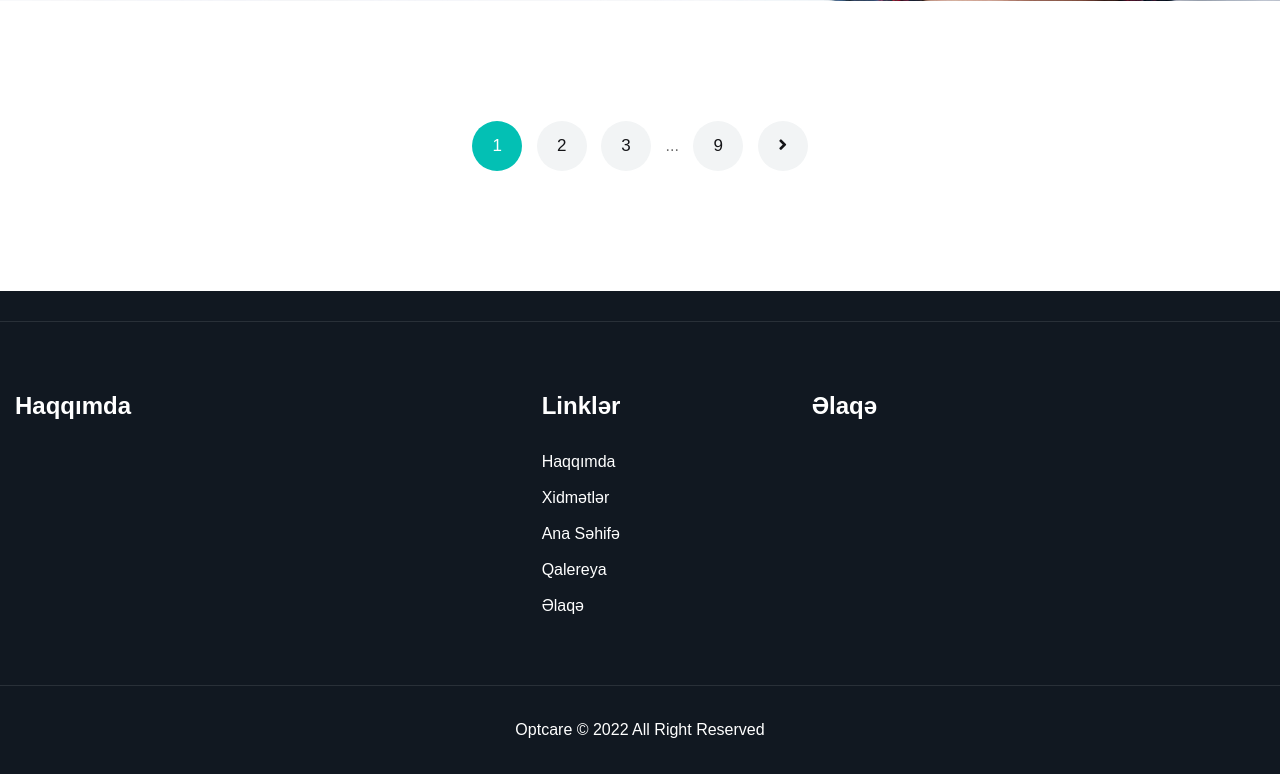
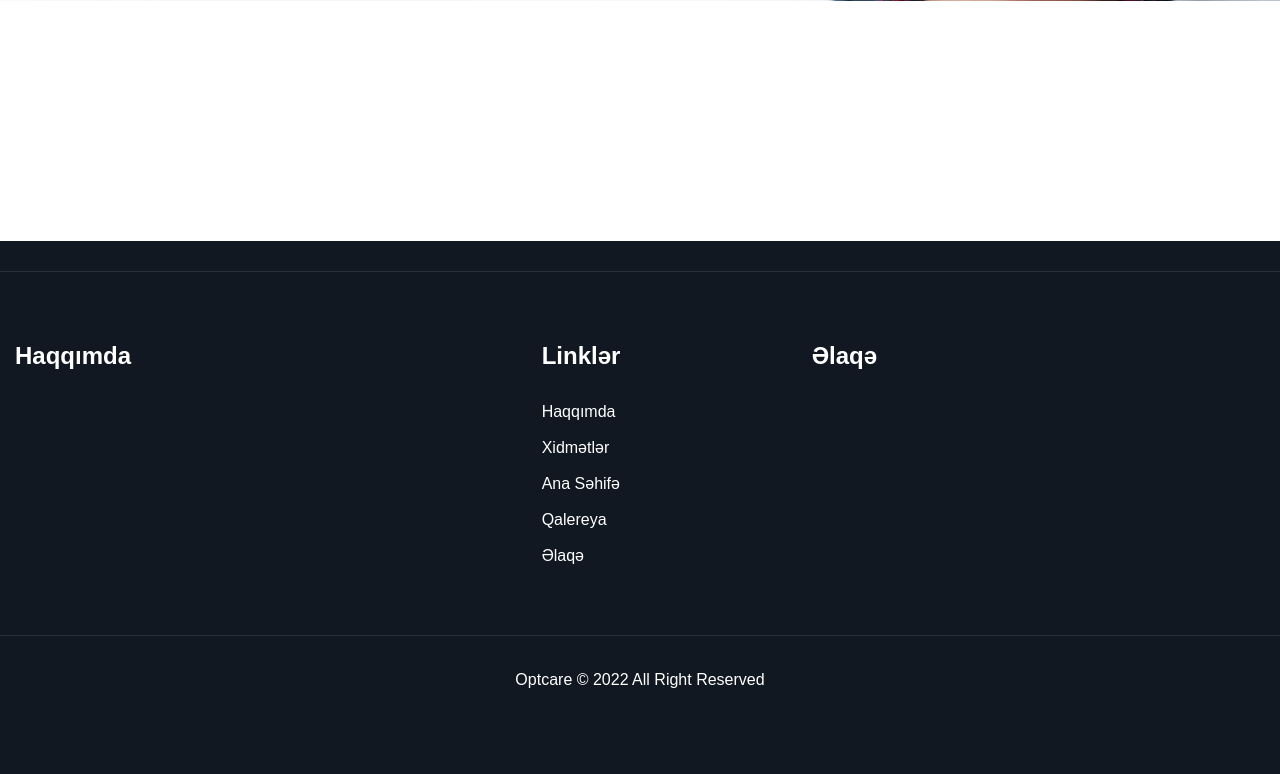
Before and after one commit to VRproduction/myopt, a Django app: page /blogs/ in a window 1280 px wide. Shown: the part 473-1247 px from the top of the page. After the commit the page ends 1161 px from the top, so only its background shows below. Run offline with Django 4.2, Linux system fonts and the light colour scheme; data that the repository does not hold is empty; some libraries are stand-ins or nearby versions.

Commit message:
some changes 2

```diff
--- a/app/blog/views.py
+++ b/app/blog/views.py
@@ -152,7 +152,6 @@ def blogs(request):
     blogs = Article.objects.all()
     context["blogs"] = blogs
     return render(request, "blog.html", context)
-    # return HttpResponse('BLOGS ARE HERE')
 
 
 
--- a/app/templates/blog.html
+++ b/app/templates/blog.html
@@ -3,11 +3,9 @@
 
 
 {% block body %}
-
         <!-- Page Title -->
         <section class="page-title">
-            <div class="bg-layer" style="background-image: url(assets/images/background/page-title.jpg);"></div>
-
+            <div class="bg-layer" style="background-image: url({% static 'images/background/page-title.jpg' %});"></div>
             <div class="auto-container">
                 <div class="content-box">
                     <h1>Bloqlar</h1>
@@ -56,17 +54,6 @@
                 </div>
 
 
-                <div class="pagination-wrapper centred centred">
-                    <ul class="pagination clearfix">
-                        <li><a href="blog.html" class="current">1</a></li>
-                        <li><a href="blog.html">2</a></li>
-                        <li><a href="blog.html">3</a></li>
-                        <li class="dot">...</li>
-                        <li><a href="blog.html">9</a></li>
-                        <li><a href="blog.html"><i class="fas fa-angle-right"></i></a></li>
-                    </ul>
-                </div>
-
             </div>
         </section>
         <!-- news-section end -->
--- a/app/templates/gallery.html
+++ b/app/templates/gallery.html
@@ -8,7 +8,7 @@
 
         <!-- Page Title -->
         <section class="page-title">
-            <div class="bg-layer" style="background-image: url(assets/images/background/page-title.jpg);"></div>
+            <div class="bg-layer" style="background-image: url({% static 'images/background/page-title.jpg' %});"></div>
             <div class="auto-container">
                 <div class="content-box">
                     <h1>Qalereya</h1>
```
Also changed, not shown: app/templates/about.html (+17 -2 lines), app/templates/contact.html (+9 -0 lines), app/templates/index.html (+16 -3 lines), app/templates/service_detail.html (+6 -2 lines), app/templates/services.html (+6 -6 lines).
